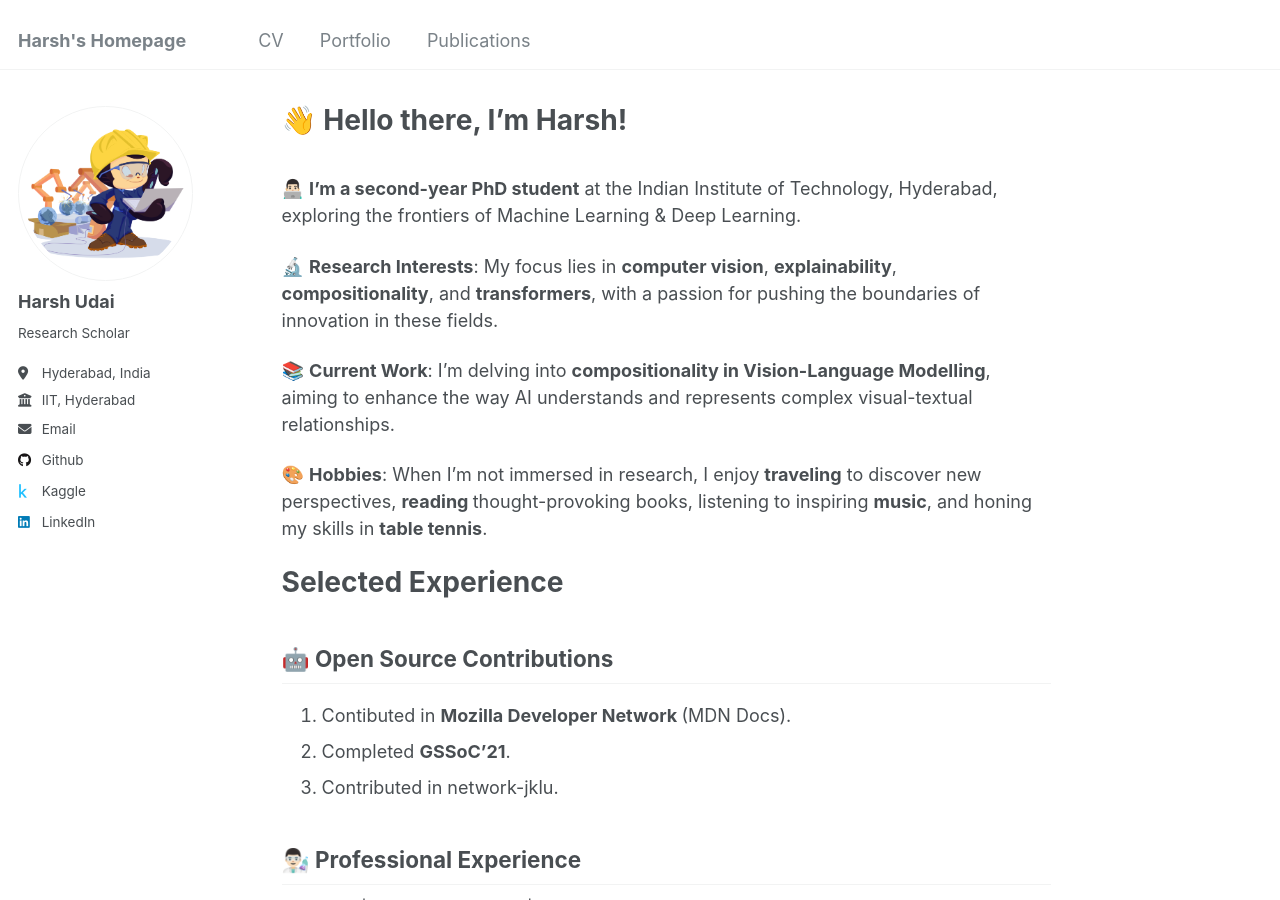
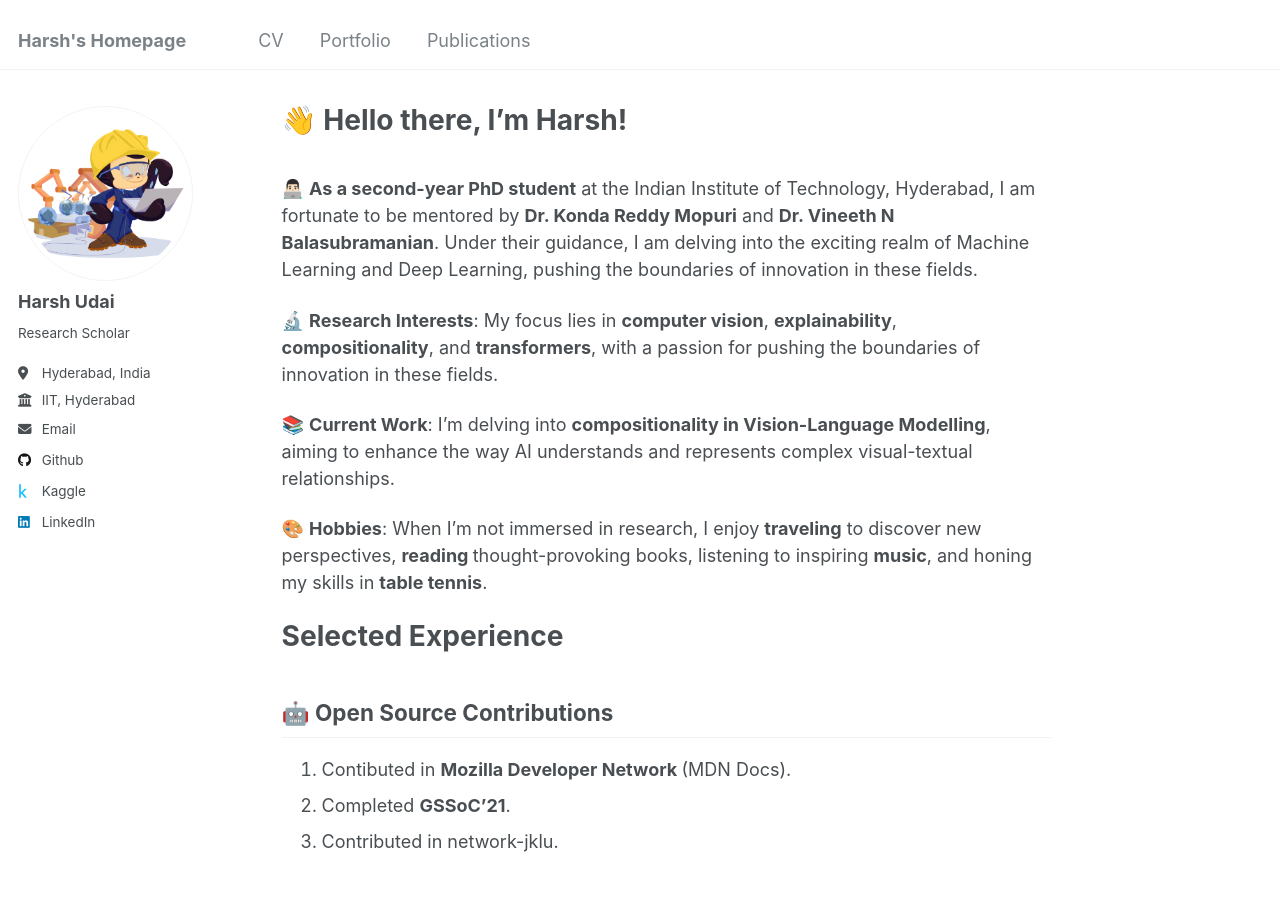
Before and after one commit to Harsh-Udai/Harsh_Udai, a Jekyll site: the page built from _pages/about.md, in a window 1280 px wide and 900 px high. Built offline with Jekyll 4.4.1, drawn with Linux system fonts in a browser that asks for light colours; some of the changed text lies outside the part shown.

Commit message:
Update about.md

```diff
--- a/_config.yml
+++ b/_config.yml
@@ -10,7 +10,7 @@
 locale                   : "en-US"
 title                    : "Harsh's Homepage"
 title_separator          : "-"
-name                     : &name "Your Name"
+name                     : &name "Harsh Udai"
 description              : &description "personal description"
 url                      : https://harsh-udai.github.io/Harsh_Udai/ # the base hostname & protocol for your site e.g. "https://[your GitHub username].github.io"
 baseurl                  : "" # the subpath of your site, e.g. "/blog"
--- a/_pages/about.md
+++ b/_pages/about.md
@@ -14,7 +14,7 @@
  -->
 
 <br/>
-👨🏻‍💻 <strong>I’m a second-year PhD student</strong> at the Indian Institute of Technology, Hyderabad, exploring the frontiers of Machine Learning & Deep Learning.
+👨🏻‍💻 <strong>As a second-year PhD student</strong> at the Indian Institute of Technology, Hyderabad, I am fortunate to be mentored by <strong>Dr. Konda Reddy Mopuri</strong> and <strong>Dr. Vineeth N Balasubramanian</strong>. Under their guidance, I am delving into the exciting realm of Machine Learning and Deep Learning, pushing the boundaries of innovation in these fields.
 
 🔬 <strong>Research Interests</strong>: My focus lies in <strong>computer vision</strong>, <strong>explainability</strong>, <strong>compositionality</strong>, and <strong>transformers</strong>, with a passion for pushing the boundaries of innovation in these fields.
 
@@ -49,7 +49,7 @@
 <br/>
 <br/>
 
-![img](/images/page1.gif)
+<img src="{{site.baseurl | prepend: site.url}}images/page1.gif" alt="ph1" />
 
 
 <!-- Getting started
```
